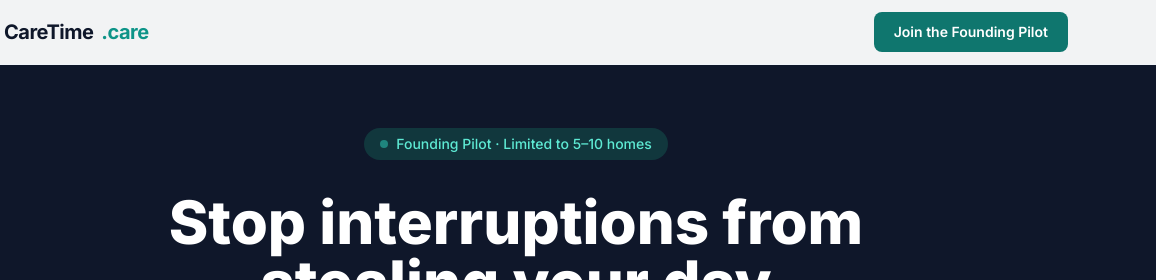
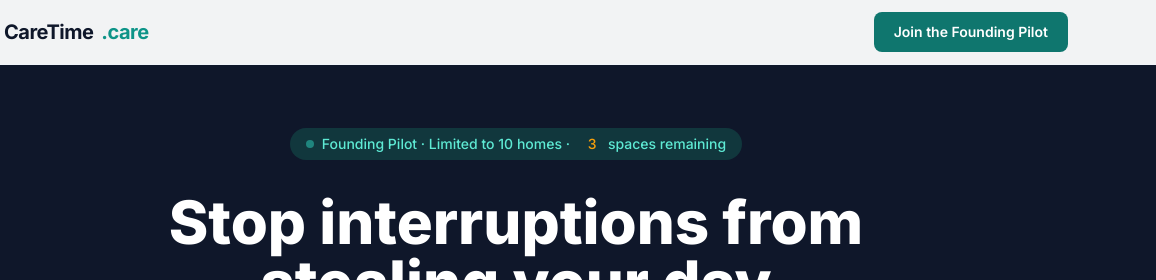
Before and after one commit to lornylorny/carecall.today, a plain HTML site: page index.html in a window 1280 px wide. Shown: the top 280 px of the page, 124-1280 px from the left. Drawn offline with nearby package versions, Linux system fonts and the light colour scheme.

Commit message:
"Update-hero-pill-3-spaces-remaining"

```diff
--- a/index.html
+++ b/index.html
@@ -53,7 +53,7 @@
   <div class="max-w-4xl mx-auto text-center">
     <div class="inline-flex items-center gap-2 bg-teal-900/60 text-teal-300 text-sm font-medium px-4 py-1.5 rounded-full mb-8">
       <span class="w-2 h-2 bg-teal-400 rounded-full animate-pulse"></span>
-      Founding Pilot · Limited to 5–10 homes
+      Founding Pilot · Limited to 10 homes · <span style="color:#f59e0b; letter-spacing:0.08em">  3</span> spaces remaining
     </div>
     <h1 class="text-4xl sm:text-5xl lg:text-6xl font-extrabold text-white leading-tight mb-6">
       Stop interruptions from stealing your day
```
